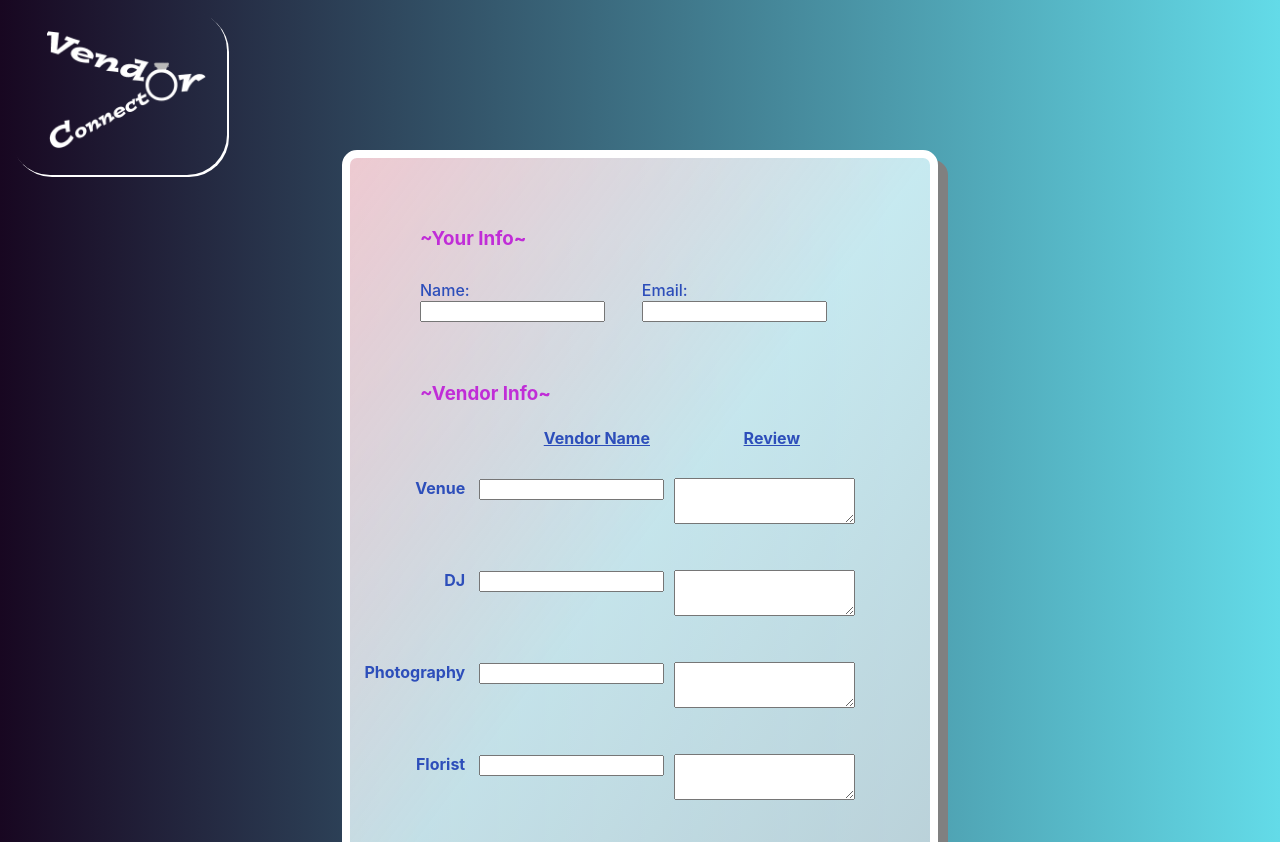
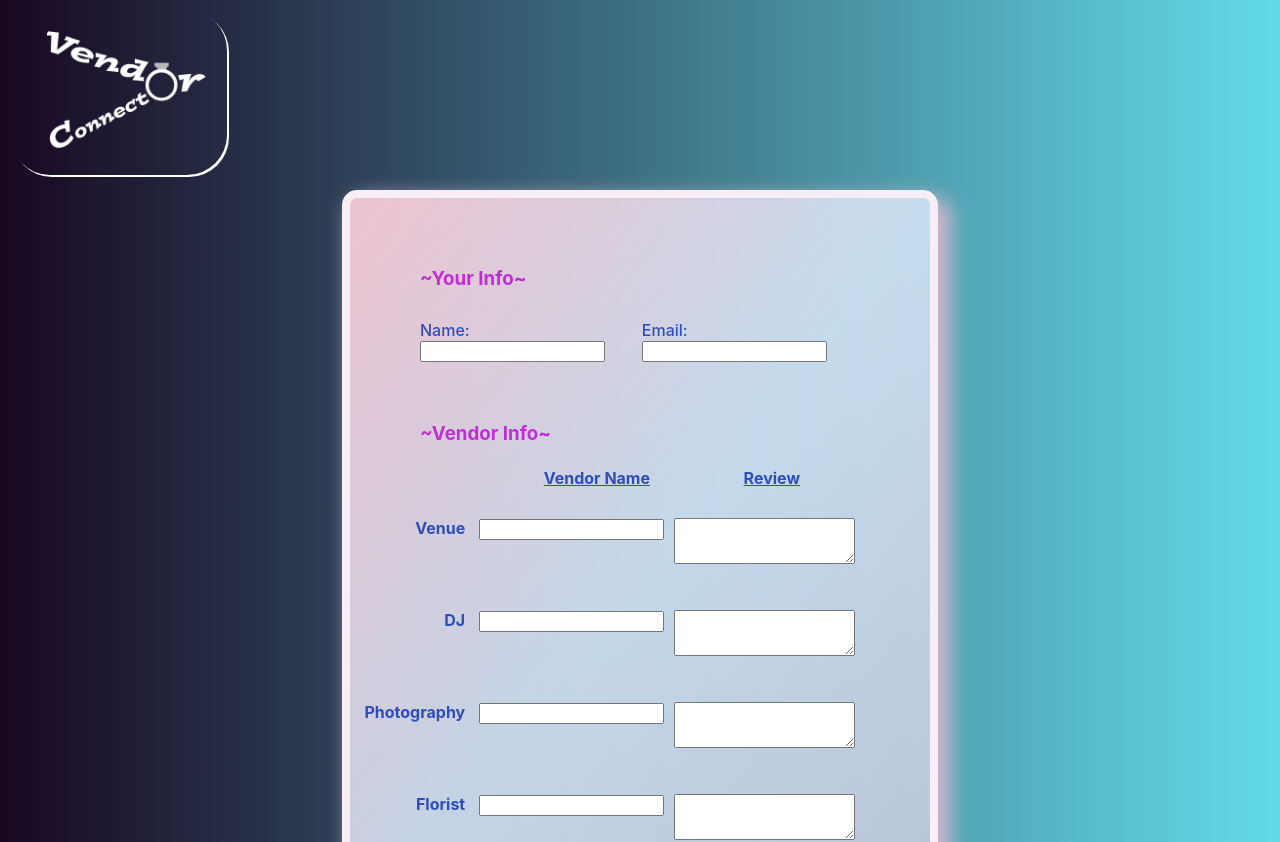
Before and after one commit to adamjmosebach/wedding-planning-app, a React (Create React App) app in the folder vendor-connector/: page /create in a window 1280 px wide. Shown: the top 842 px of the page. Built offline with nearby package versions, Linux system fonts and the light colour scheme.

Commit message:
update styling

```diff
--- a/vendor-connector/src/App.css
+++ b/vendor-connector/src/App.css
@@ -1,9 +1,6 @@
-.main-div {
+body {
   background-image: linear-gradient(to right, rgb(24, 7, 33) , #63dbe8);
-  height: 110vh;
+  background-size: stretch;
+  height: 100%;
   width: 100vw;
-  background-attachment: fixed;
 }
-.main {
-
-}
--- a/vendor-connector/src/CreateForm.css
+++ b/vendor-connector/src/CreateForm.css
@@ -1,16 +1,16 @@
 .createForm {
-  background-color: rgba(255, 255, 255, .75);
+  background-color: rgba(252, 222, 251, 0.75);
   background-size: cover;
   padding: 70px;
   position: relative;
   display: flex;
   justify-content: right;
   width: 440px;
-  border: 8px solid white;
-  margin: 0 auto;
+  border: 8px solid rgb(247, 238, 246);
+  margin: 40px auto 60px;
   background-image: linear-gradient(to bottom right,rgba(250, 200, 208, 0.75)  ,  rgba(186, 236, 245, 0.5),rgba(159, 182, 194, 0.5) );
   border-radius: 15px;
-  box-shadow: 10px 10px grey;
+  box-shadow: 10px 10px 20px 3px rgb(210, 183, 207);
   color: rgb(45, 78, 186);
 }
 .review-field {
--- a/vendor-connector/src/Reviews.css
+++ b/vendor-connector/src/Reviews.css
@@ -2,7 +2,7 @@
   display: none;
 }
 .reviews-div {
-  margin: 10px auto;
+  margin: 50px auto;
   width: 600px;
   display: flex;
   flex-direction: column;
@@ -14,6 +14,7 @@
   height: 30px;
   line-height: 30px;
   width: 610px;
+  box-shadow: 3px 3px 2px 1px rgb(252, 222, 249);
 }
 .check-opt {
   padding: 10px;
@@ -35,4 +36,5 @@
   border-radius: 10px;
   color: rgb(248, 211, 217);
   text-decoration: none;
+  box-shadow: 3px 3px 2px 1px rgb(94, 58, 90);
 }
--- a/vendor-connector/src/SpecificVendor.css
+++ b/vendor-connector/src/SpecificVendor.css
@@ -1,19 +1,19 @@
 .selects-div {
-  margin: 20px auto 0;
+  margin: 42px auto 0;
   display: flex;
   justify-content: space-evenly;
-  background-color: pink;
+  background-color: rgb(250, 206, 213);
   width: 425px;
   padding: 5px;
   border: 1px solid white;
   border-radius: 10px;
-  box-shadow: 2px 2px rgb(247, 220, 241);
+  box-shadow: 4px 4px rgb(249, 229, 244);
 }
 .select {
   margin: 8px;
   padding: 2px;
 }
 .specific-results {
-  width: 60vw;
+  width: 63vw;
   margin: 13px auto;
 }
```
